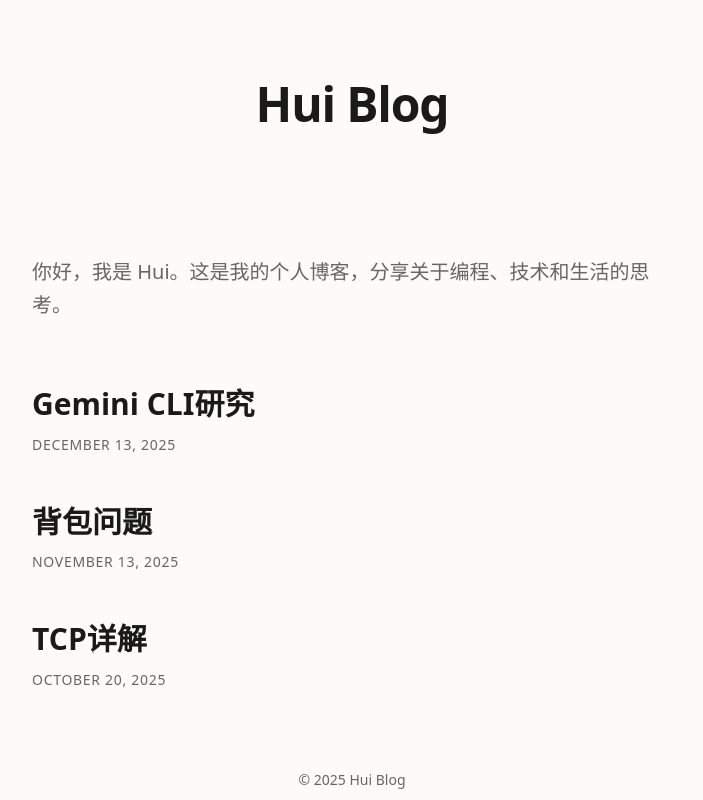
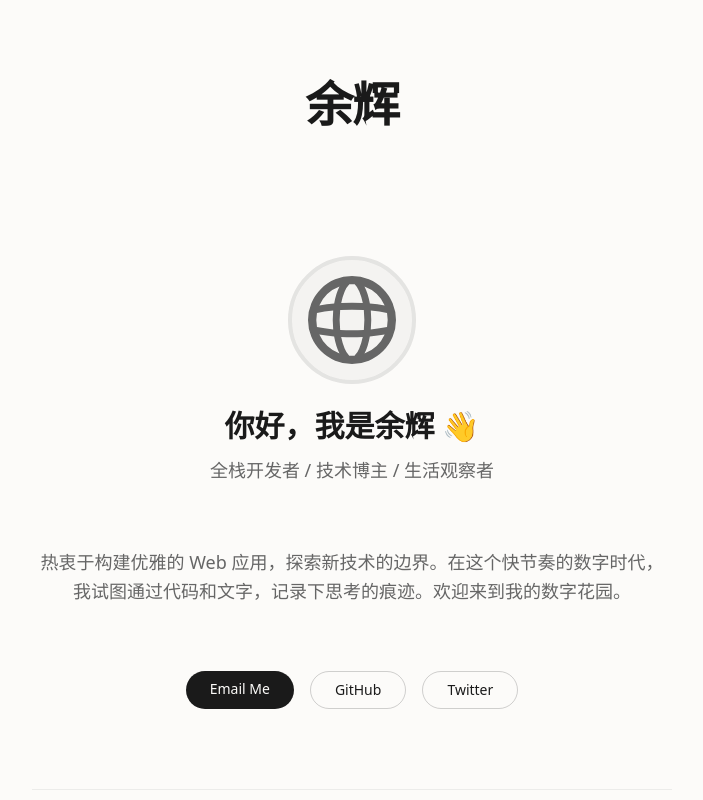
Before and after one commit to ctfy66/HuiBlog, a Next.js app: page / in a window 1280 px wide. Shown: the top 800 px of the page, without its empty margins (288-991 px from the left). Built offline with nearby package versions, Linux system fonts and the light colour scheme.

Commit message:
feat: transform blog into personal homepage layout

```diff
--- a/app/layout.tsx
+++ b/app/layout.tsx
@@ -18,8 +18,8 @@ const merriweather = Merriweather({
 });
 
 export const metadata: Metadata = {
-  title: "Hui Blog",
-  description: "A personal blog.",
+  title: "余辉 - 个人主页",
+  description: "余辉的个人主页，分享技术与生活。",
 };
 
 export default function RootLayout({
--- a/app/page.tsx
+++ b/app/page.tsx
@@ -1,25 +1,66 @@
 import { getSortedPostsData } from '@/lib/posts';
 import Link from 'next/link';
 import Date from '@/components/Date';
+import Image from 'next/image';
 
 export default function Home() {
   const allPostsData = getSortedPostsData();
 
   return (
     <section className="max-w-2xl mx-auto px-4 pb-12">
-      <div className="mb-16">
-        <p className="text-xl text-text-200 font-sans leading-relaxed">
-          你好，我是 Hui。这是我的个人博客，分享关于编程、技术和生活的思考。
+      {/* Hero Section */}
+      <div className="flex flex-col items-center text-center mb-16">
+        <div className="relative w-32 h-32 mb-6 overflow-hidden rounded-full border-4 border-text-100/10">
+           {/* Placeholder for user photo - using globe.svg temporarily */}
+           <Image
+             src="/globe.svg"
+             alt="余辉"
+             fill
+             className="object-cover p-4 bg-text-200/5"
+           />
+        </div>
+        <h2 className="text-3xl font-display font-bold text-text-100 mb-3">
+          你好，我是余辉 👋
+        </h2>
+        <p className="text-lg text-text-200 font-sans max-w-lg">
+          全栈开发者 / 技术博主 / 生活观察者
         </p>
       </div>
 
-      <ul className="space-y-12">
+      {/* Intro Section */}
+      <div className="prose prose-neutral mb-16 max-w-none">
+        <p className="text-text-200 font-sans leading-relaxed text-lg text-center">
+          热衷于构建优雅的 Web 应用，探索新技术的边界。在这个快节奏的数字时代，我试图通过代码和文字，记录下思考的痕迹。欢迎来到我的数字花园。
+        </p>
+      </div>
+
+      {/* Contact Section */}
+      <div className="mb-20 flex justify-center">
+        <div className="flex flex-wrap justify-center gap-4">
+          <a href="mailto:contact@example.com" className="px-6 py-2 rounded-full bg-text-100 text-background hover:opacity-90 transition-opacity text-sm font-medium">
+            Email Me
+          </a>
+          <a href="https://github.com" target="_blank" rel="noopener noreferrer" className="px-6 py-2 rounded-full border border-text-200/30 text-text-100 hover:bg-text-200/5 transition-colors text-sm font-medium">
+            GitHub
+          </a>
+          <a href="https://twitter.com" target="_blank" rel="noopener noreferrer" className="px-6 py-2 rounded-full border border-text-200/30 text-text-100 hover:bg-text-200/5 transition-colors text-sm font-medium">
+            Twitter
+          </a>
+        </div>
+      </div>
+
+      {/* Blog Posts */}
+      <div className="border-t border-text-200/10 pt-12">
+        <h3 className="font-display font-bold text-2xl mb-8 text-text-100">
+          最新文章
+        </h3>
+        <ul className="space-y-10">
           {allPostsData.map(({ id, date, title }) => (
             <li key={id} className="group">
               <Link href={`/posts/${id}`} className="block">
-              <h2 className="text-2xl md:text-3xl font-display font-semibold mb-3 text-text-100 group-hover:text-text-200 transition-colors leading-tight">
+                <h4 className="text-xl md:text-2xl font-display font-semibold mb-2 text-text-100 group-hover:text-text-200 transition-colors leading-tight">
                   {title}
-              </h2>
+                </h4>
                 <div className="text-sm font-sans text-text-200 uppercase tracking-wider">
                   <Date dateString={date} />
                 </div>
@@ -27,6 +68,7 @@ export default function Home() {
             </li>
           ))}
         </ul>
+      </div>
     </section>
   );
 }
--- a/components/Header.tsx
+++ b/components/Header.tsx
@@ -6,7 +6,7 @@ export default function Header() {
       <div className="max-w-2xl mx-auto px-4 text-center">
         <Link href="/" className="inline-block group">
           <h1 className="text-4xl md:text-5xl font-display font-bold tracking-tight text-text-100 group-hover:text-text-200 transition-colors">
-            Hui Blog
+            余辉
           </h1>
         </Link>
       </div>
```
Lines whose indentation alone changed are shown as unchanged.
